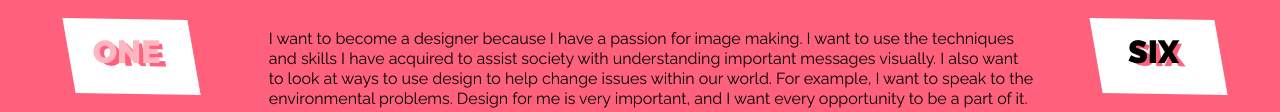
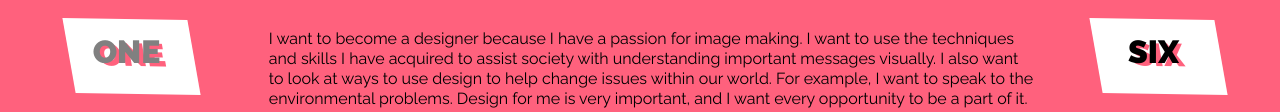
Before and after one commit to kchung1/interview, a plain HTML site: page index.html in a window 1280 px wide. In both pictures the pointer is over the element 126 px from the left and 448 px from the top of the page. Shown: the part 395-507 px from the top of the page. Drawn offline with Linux system fonts and the light colour scheme.

Commit message:
Update styles.css

```diff
--- a/styles.css
+++ b/styles.css
@@ -153,7 +153,7 @@ h3 {
 .no8:hover,
 .no9:hover,
 .no10:hover {
-	color: lightpink;
+	color: grey;
 }
 .no1:hover ~.q1,
 .no2:hover ~.q2,
```
